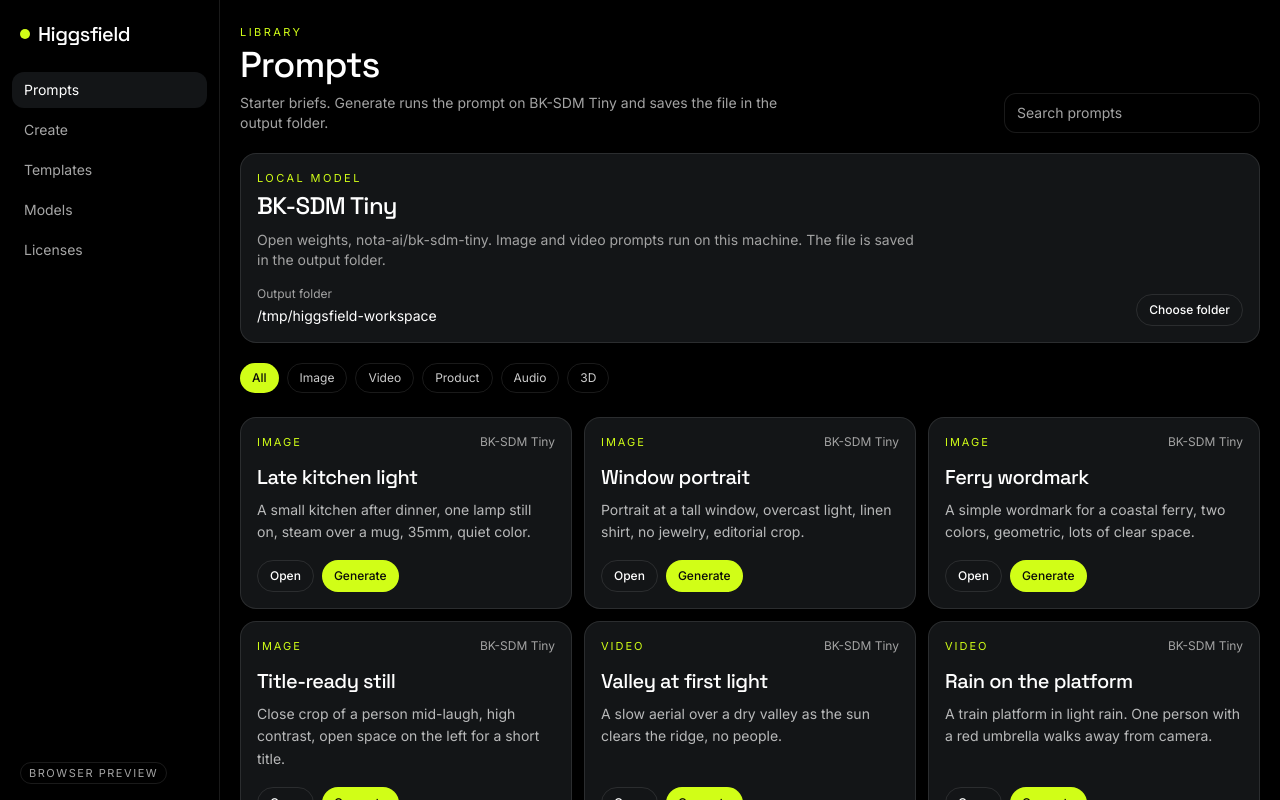
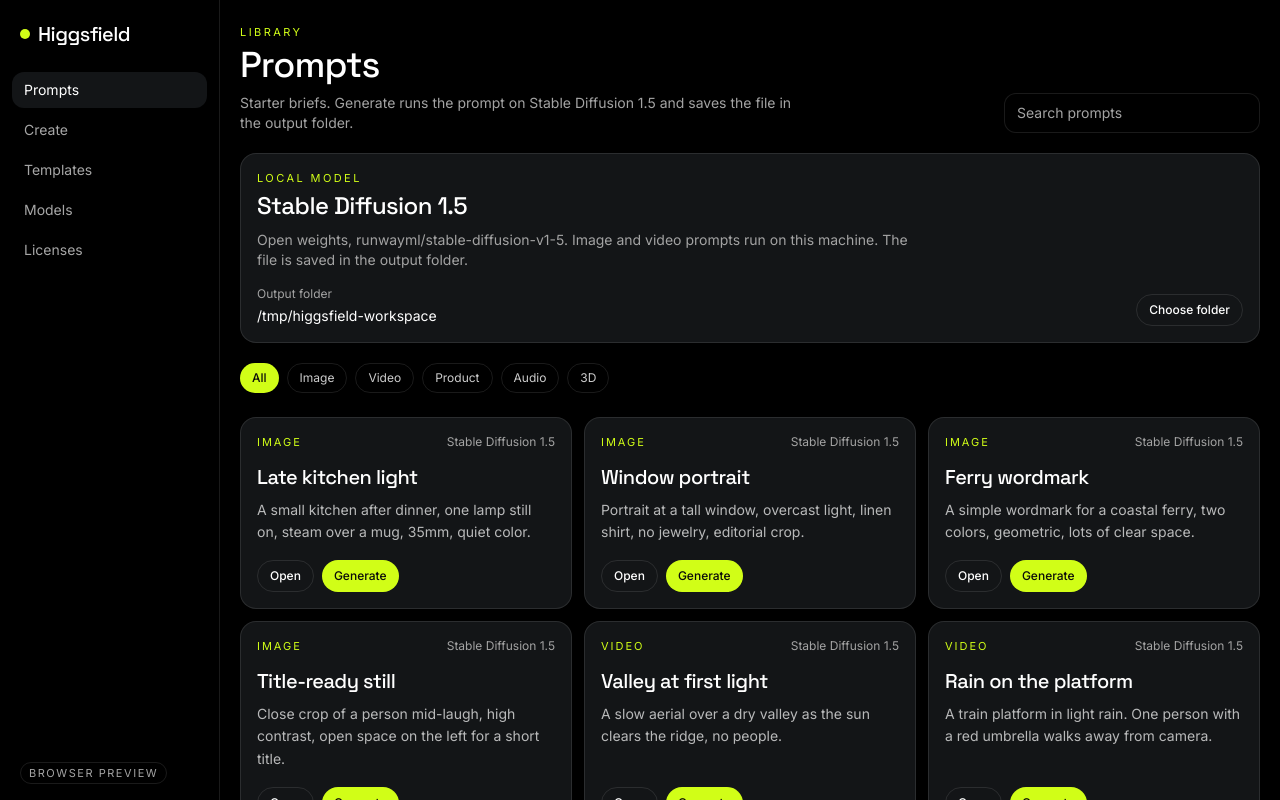
Before and after one commit to erboland/higgsfield-mac, a React (Vite) app: page / in a window 1280 px wide. Built offline with nearby package versions, Linux system fonts and the light colour scheme.

Commit message:
Add the open checkpoint library

```diff
--- a/src/shared/localRun.ts
+++ b/src/shared/localRun.ts
@@ -1,7 +1,8 @@
+import { DEFAULT_LOCAL_MODEL_ID, openModel } from './openModels.ts'
 import type { SkillId } from './types.ts'
 
-export const LOCAL_MODEL_ID = 'nota-ai/bk-sdm-tiny'
-export const LOCAL_MODEL_NAME = 'BK-SDM Tiny'
+export const LOCAL_MODEL_ID = DEFAULT_LOCAL_MODEL_ID
+export const LOCAL_MODEL_NAME = openModel(DEFAULT_LOCAL_MODEL_ID)?.name ?? 'Stable Diffusion 1.5'
 
 export type LocalKind = 'image' | 'video'
 
```
